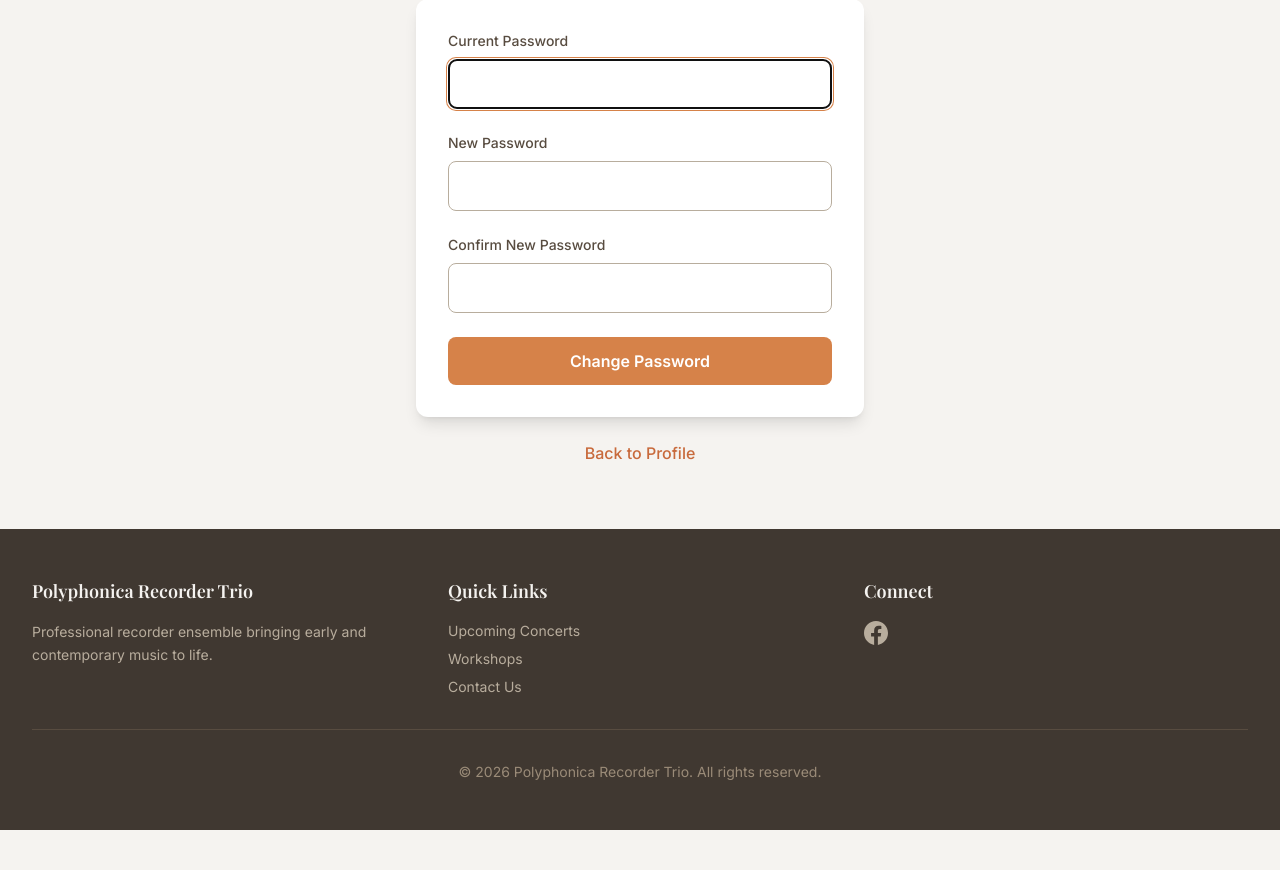
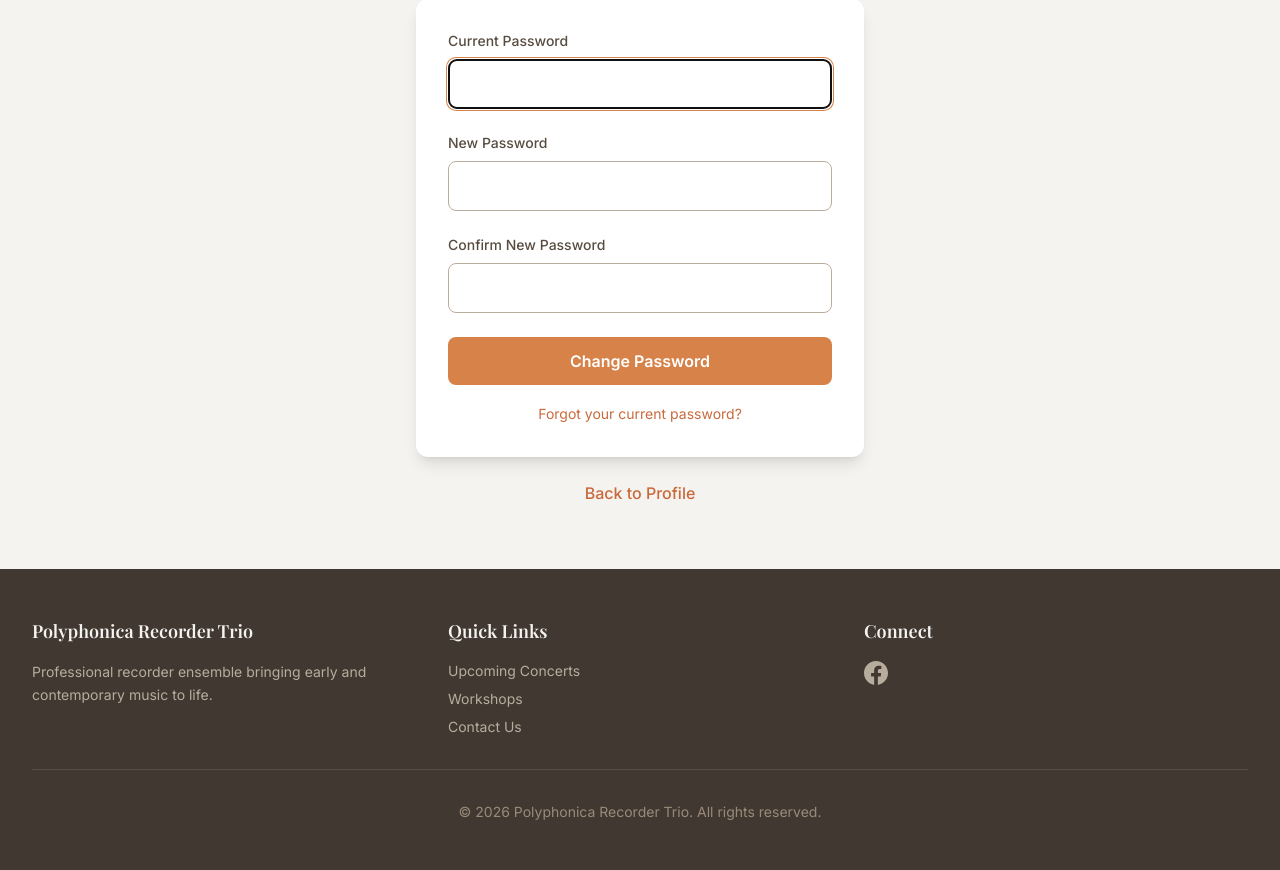
Before and after one commit to polyphonica/polyphonicarecordertrio, a Django app: page /accounts/password-change/ in a window 1280 px wide. Shown: the part 229-1099 px from the top of the page. Before the commit the page ends 1059 px from the top, so only its background shows below. Run offline with Django 5.2, Linux system fonts and the light colour scheme; the visitor is signed in with stand-in values (Sample User, id 1); parts of the project's set-up code (start-up, migrations or seed data) failed here and were passed over; some libraries are stand-ins or nearby versions; some web fonts are replaced.

Commit message:
Add forgot password link to password change page
Co-Authored-By: Claude Opus 4.5 <noreply@anthropic.com>

```diff
--- a/templates/accounts/password_change.html
+++ b/templates/accounts/password_change.html
@@ -46,6 +46,10 @@
                     class="w-full px-6 py-3 bg-accent-500 hover:bg-accent-600 text-white font-semibold rounded-lg transition-colors duration-200">
                 Change Password
             </button>
+
+            <p class="text-center mt-4">
+                <a href="{% url 'accounts:password_reset' %}" class="text-sm text-accent-600 hover:text-accent-700">Forgot your current password?</a>
+            </p>
         </form>
 
         <p class="text-center mt-6 text-primary-600">
```
